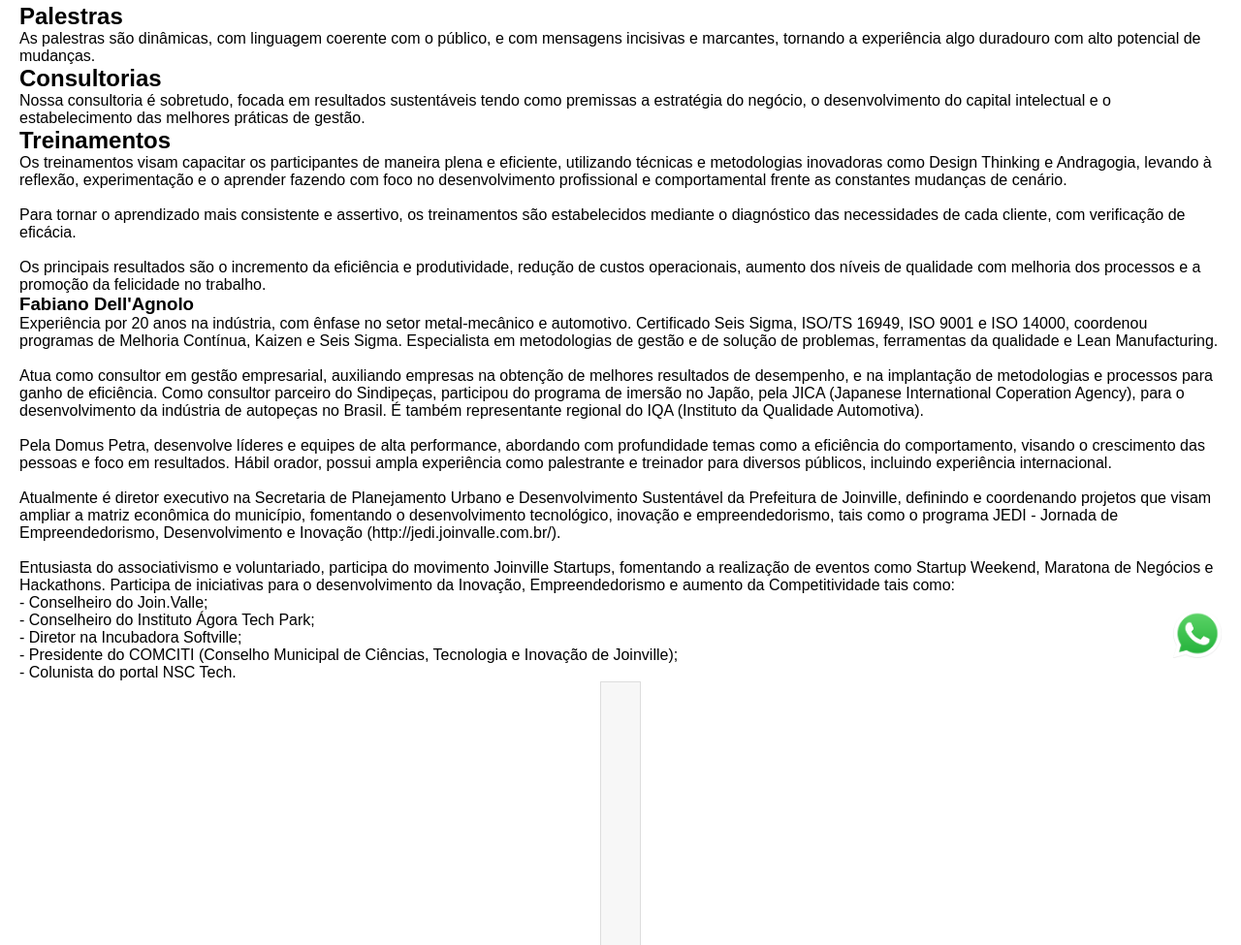
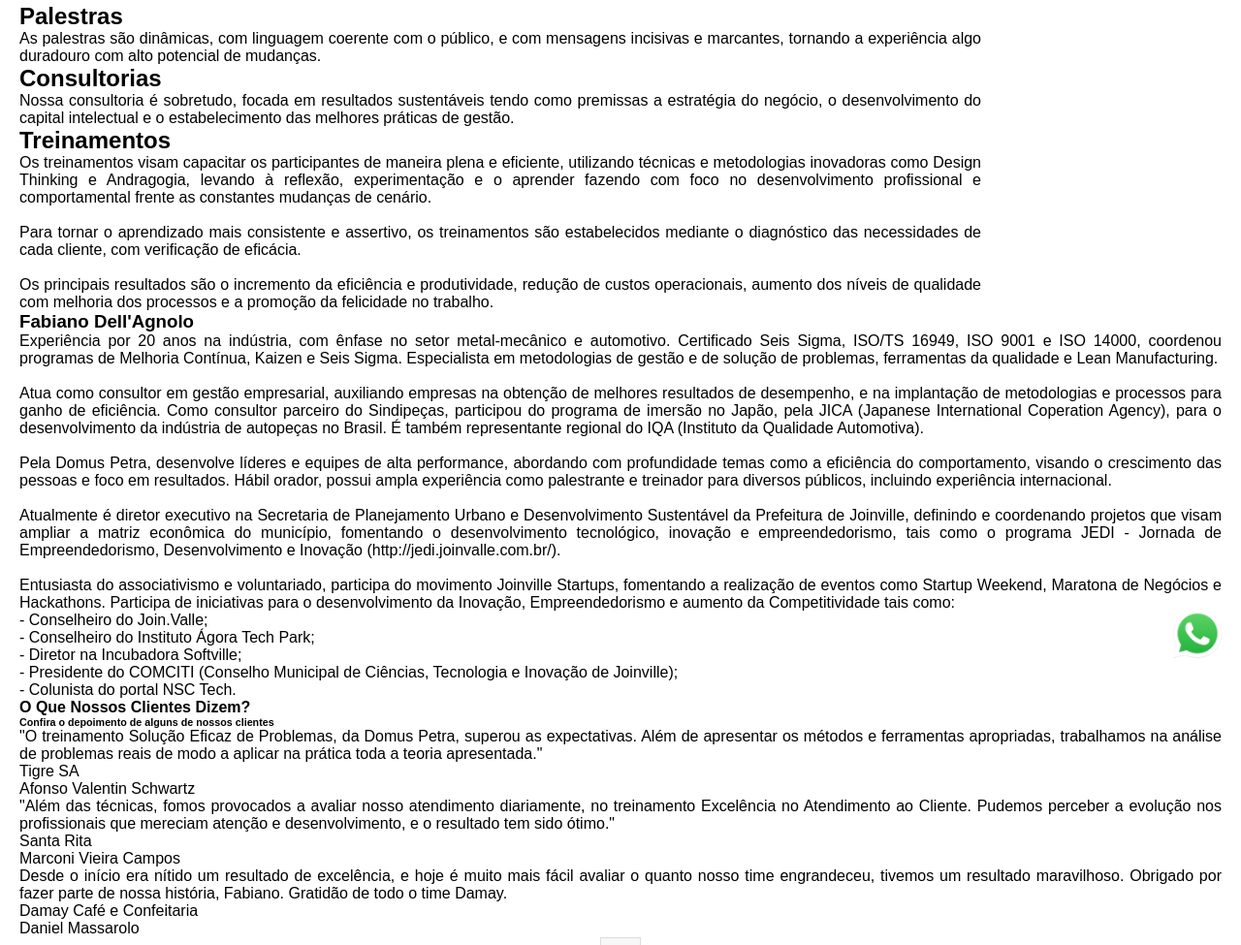
Before and after one commit to djohan51/domus-petra, a plain HTML site: page index.html in a window 1280 px wide. Shown: the part 97-1072 px from the top of the page at 97% size. Drawn offline with Linux system fonts and the light colour scheme.

Commit message:
Estilzando

```diff
--- a/index.html
+++ b/index.html
@@ -27,7 +27,7 @@
   </header>
   <main>
     <section>
-      <div class="palestras">
+      <div class="principal">
         <h2>Palestras</h2>
         <p>As palestras são dinâmicas, com linguagem coerente com o público, e com mensagens incisivas e marcantes,
           tornando a experiência algo duradouro com alto potencial de mudanças.
@@ -35,7 +35,7 @@
         </p>
       </div>
 
-      <div>
+      <div class="principal">
         <h2>Consultorias</h2>
         <p>Nossa consultoria é sobretudo, focada em resultados sustentáveis tendo como premissas a estratégia do
           negócio,
@@ -44,7 +44,7 @@
         </p>
       </div>
 
-      <div>
+      <div class="principal">
         <h2>Treinamentos</h2>
         <p>Os treinamentos visam capacitar os participantes de maneira plena e eficiente, utilizando técnicas e
           metodologias inovadoras como Design Thinking e Andragogia, levando à reflexão, experimentação e o aprender
@@ -91,6 +91,33 @@
         <p>- Presidente do COMCITI (Conselho Municipal de Ciências, Tecnologia e Inovação de Joinville); </p>
         <p>- Colunista do portal NSC Tech. </p>
       </div>
+
+      <div>
+        <h4>O Que Nossos Clientes Dizem? </h4>
+        <h6>Confira o depoimento de alguns de nossos clientes </h6>
+
+        <div>
+          <p>"O treinamento Solução Eficaz de Problemas, da Domus Petra, superou as expectativas. Além de apresentar os
+            métodos e ferramentas apropriadas, trabalhamos na análise de problemas reais de modo a aplicar na prática
+            toda a teoria apresentada." </p>
+          <p>Tigre SA </p>
+          <p>Afonso Valentin Schwartz </p>
+        </div>
+        <div>
+          <p> "Além das técnicas, fomos provocados a avaliar nosso atendimento diariamente, no treinamento Excelência no
+            Atendimento ao Cliente. Pudemos perceber a evolução nos profissionais que mereciam atenção e
+            desenvolvimento, e o resultado tem sido ótimo."</p>
+          <p>Santa Rita </p>
+          <p>Marconi Vieira Campos </p>
+        </div>
+        <div>
+          <p>Desde o início era nítido um resultado de excelência, e hoje é muito mais fácil avaliar o quanto nosso time
+            engrandeceu, tivemos um resultado maravilhoso. Obrigado por fazer parte de nossa história, Fabiano. Gratidão
+            de todo o time Damay. </p>
+          <p>Damay Café e Confeitaria </p>
+          <p>Daniel Massarolo </p>
+        </div>
+      </div>
     </section>
     <section class="fotos">
       <div class="slide-container">
--- a/style.css
+++ b/style.css
@@ -74,6 +74,18 @@ main {
 	flex-direction: column;
 	align-items: center;
 	padding: 20px;
+}
+
+.principal {
+	width:80%;
+	display: flexbox;
+	align: center;
+}
+
+
+p {
+	text-align: justify;
+
 }
 
 .sobre {
```
